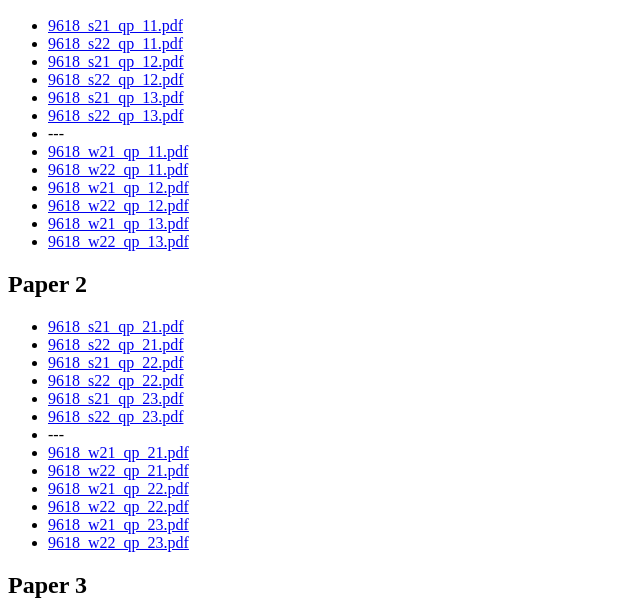
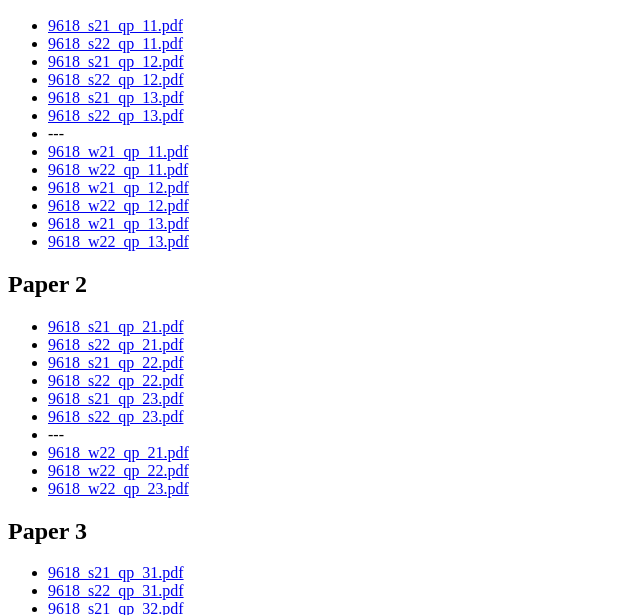
Before and after one commit to GoldenEdit/cs, a plain HTML site: page past-papers.html in a window 1280 px wide. Shown: the part 110-725 px from the top of the page, without its empty margins (0-640 px from the left). Drawn offline with Linux system fonts and the light colour scheme.

Commit message:
fixes and more papers

```diff
--- a/past-papers.html
+++ b/past-papers.html
@@ -30,12 +30,9 @@
         <li><a href="9618_s21_qp_23.pdf">9618_s21_qp_23.pdf</a></li>
 		<li><a href="9618_s22_qp_23.pdf">9618_s22_qp_23.pdf</a></li>
 		<li><a>---</a></li>
-		<li><a href="9618_w21_qp_11.pdf">9618_w21_qp_21.pdf</a></li>
-		<li><a href="9618_w22_qp_11.pdf">9618_w22_qp_21.pdf</a></li>
-		<li><a href="9618_w21_qp_12.pdf">9618_w21_qp_22.pdf</a></li>
-		<li><a href="9618_w22_qp_12.pdf">9618_w22_qp_22.pdf</a></li>
-        	<li><a href="9618_w21_qp_13.pdf">9618_w21_qp_23.pdf</a></li>
-		<li><a href="9618_w22_qp_13.pdf">9618_w22_qp_23.pdf</a></li>
+		<li><a href="9618_w22_qp_21.pdf">9618_w22_qp_21.pdf</a></li>
+		<li><a href="9618_w22_qp_22.pdf">9618_w22_qp_22.pdf</a></li>
+		<li><a href="9618_w22_qp_23.pdf">9618_w22_qp_23.pdf</a></li>
     </ul>
     <h2>Paper 3</h2>
 	<ul>
```
Also changed, not shown: 3 other files. Lines whose indentation alone changed are shown as unchanged.
